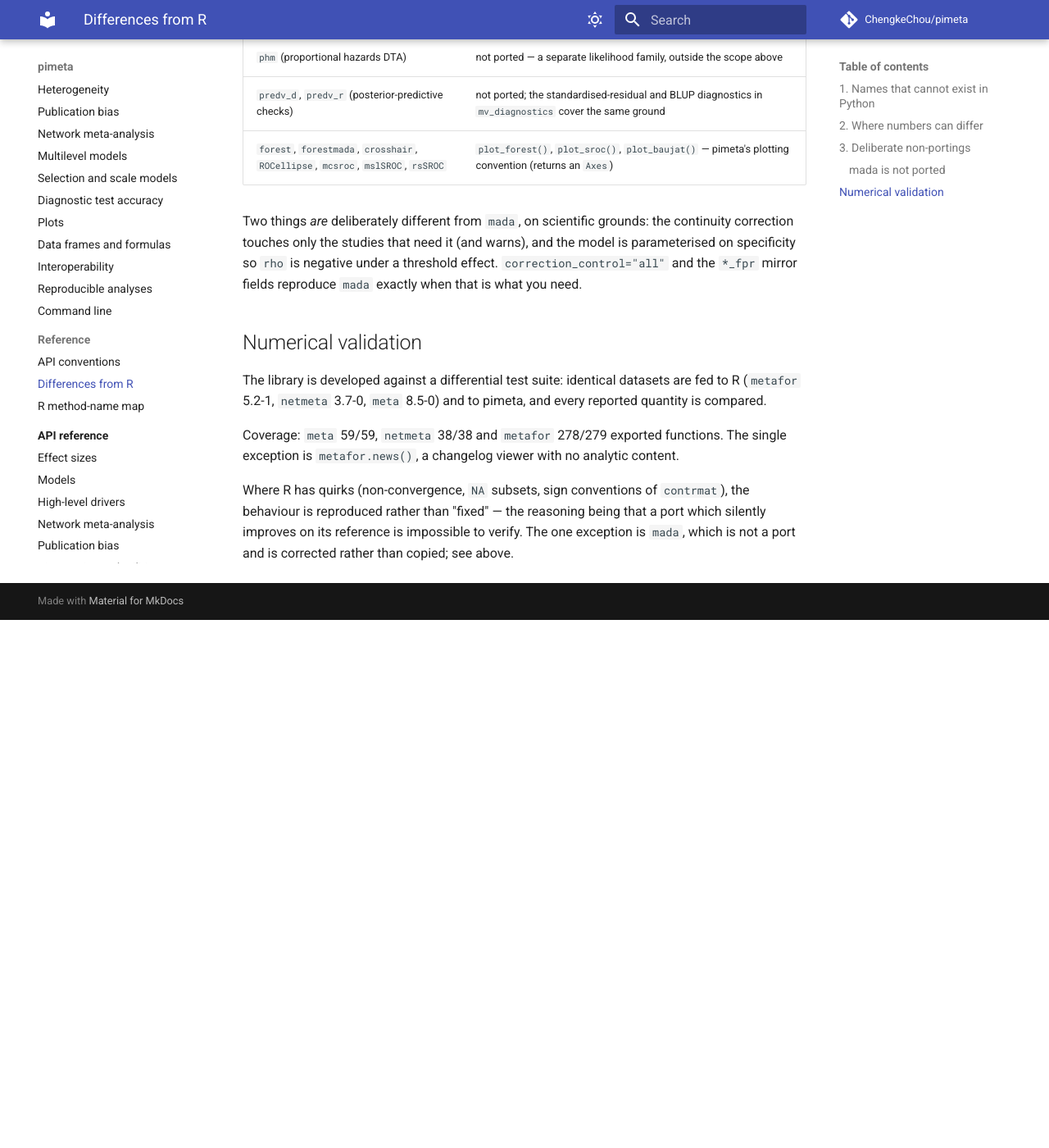
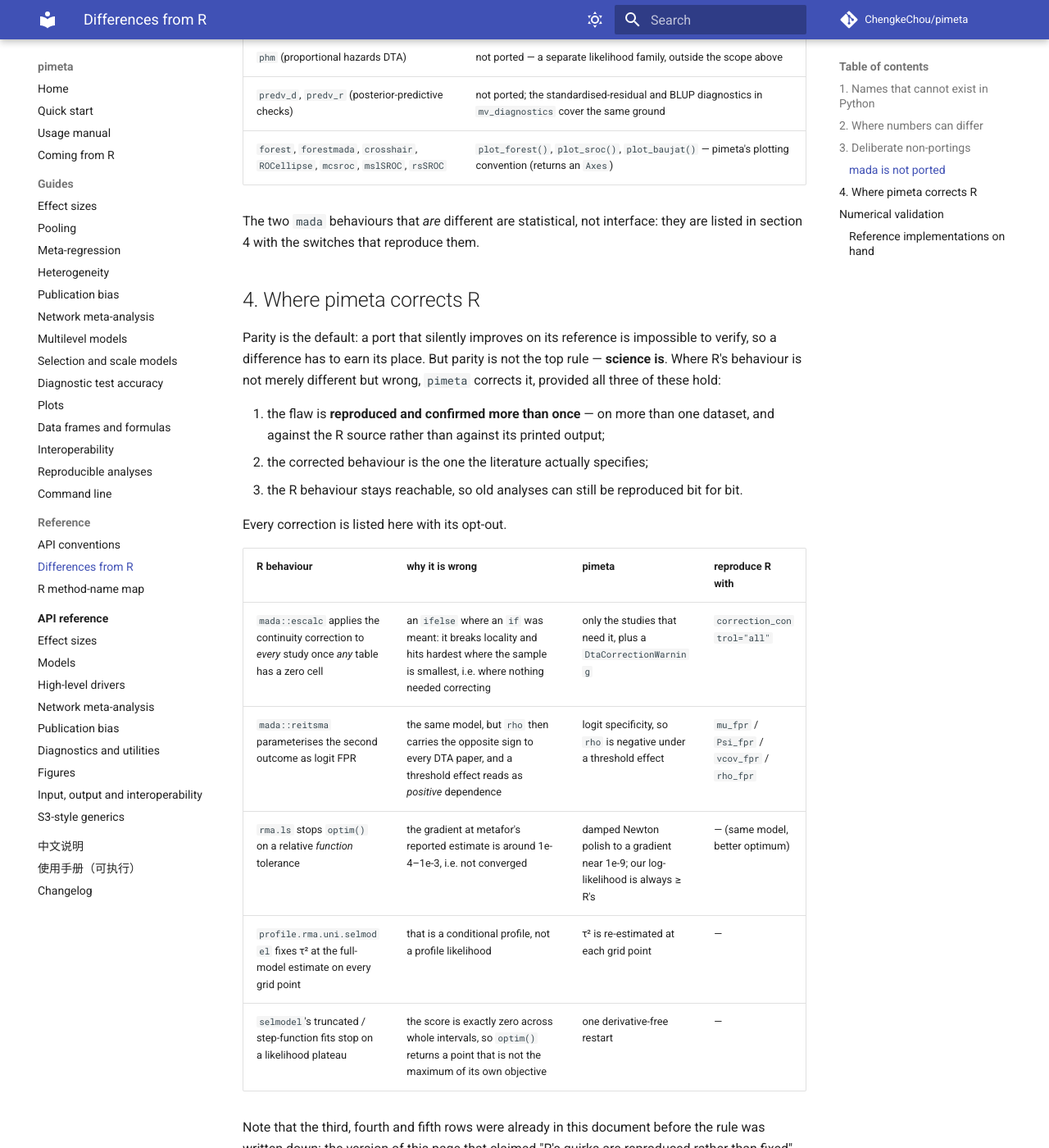
Before and after one commit to ChengkeChou/pimeta, an MkDocs documentation site: the page built from docs/reference/differences.md, in a window 1280 px wide and 1400 px high, scrolled down 3504 px. Shown: the whole window at 82% size. Built offline with MkDocs 1.6.1 and Material for MkDocs 9.7.7, drawn with Linux system fonts in a browser that asks for light colours; comment, search, counter and statistics services are not loaded; before the commit the page ends 4260 px from its top, so only the background shows below that; some of the changed text lies outside the part shown.

Commit message:
docs: make the correction policy general, and list the reference implementations
Parity is the default, but science wins. A behaviour may be corrected once the flaw is confirmed more than once (second dataset, and the R source rather than its printed output), the literature supports the corrected version, and the R behaviour stays reachable. Section 4 lists every correction with its opt-out, including the rma.ls/selmodel stopping rules that section 2 already documented -- this page previously claimed R's quirks were always reproduced, contradicting itself.

Also records the R packages now installed for validating the roadmap methods: rms 8.1.1, dosresmeta 2.2.0, metamisc 0.4.0, IPDfromKM 0.1.10, lme4 2.0.6, mvmeta 1.0.3.

```diff
--- a/docs/reference/differences.md
+++ b/docs/reference/differences.md
@@ -105,11 +105,36 @@
 | `predv_d`, `predv_r` (posterior-predictive checks) | not ported; the standardised-residual and BLUP diagnostics in `mv_diagnostics` cover the same ground |
 | `forest`, `forestmada`, `crosshair`, `ROCellipse`, `mcsroc`, `mslSROC`, `rsSROC` | `plot_forest()`, `plot_sroc()`, `plot_baujat()` — pimeta's plotting convention (returns an `Axes`) |
 
-Two things *are* deliberately different from `mada`, on scientific grounds:
-the continuity correction touches only the studies that need it (and warns),
-and the model is parameterised on specificity so `rho` is negative under a
-threshold effect. `correction_control="all"` and the `*_fpr` mirror fields
-reproduce `mada` exactly when that is what you need.
+The two `mada` behaviours that *are* different are statistical, not interface:
+they are listed in section 4 with the switches that reproduce them.
+
+## 4. Where pimeta corrects R
+
+Parity is the default: a port that silently improves on its reference is
+impossible to verify, so a difference has to earn its place. But parity is not
+the top rule — **science is**. Where R's behaviour is not merely different but
+wrong, `pimeta` corrects it, provided all three of these hold:
+
+1. the flaw is **reproduced and confirmed more than once** — on more than one
+dataset, and against the R source rather than against its printed output;
+2. the corrected behaviour is the one the literature actually specifies;
+3. the R behaviour stays reachable, so old analyses can still be reproduced
+   bit for bit.
+
+Every correction is listed here with its opt-out.
+
+| R behaviour | why it is wrong | pimeta | reproduce R with |
+|---|---|---|---|
+| `mada::escalc` applies the continuity correction to *every* study once *any* table has a zero cell | an `ifelse` where an `if` was meant: it breaks locality and hits hardest where the sample is smallest, i.e. where nothing needed correcting | only the studies that need it, plus a `DtaCorrectionWarning` | `correction_control="all"` |
+| `mada::reitsma` parameterises the second outcome as logit FPR | the same model, but `rho` then carries the opposite sign to every DTA paper, and a threshold effect reads as *positive* dependence | logit specificity, so `rho` is negative under a threshold effect | `mu_fpr` / `Psi_fpr` / `vcov_fpr` / `rho_fpr` |
+| `rma.ls` stops `optim()` on a relative *function* tolerance | the gradient at metafor's reported estimate is around 1e-4–1e-3, i.e. not converged | damped Newton polish to a gradient near 1e-9; our log-likelihood is always ≥ R's | — (same model, better optimum) |
+| `profile.rma.uni.selmodel` fixes τ² at the full-model estimate on every grid point | that is a conditional profile, not a profile likelihood | τ² is re-estimated at each grid point | — |
+| `selmodel`'s truncated / step-function fits stop on a likelihood plateau | the score is exactly zero across whole intervals, so `optim()` returns a point that is not the maximum of its own objective | one derivative-free restart | — |
+
+Note that the third, fourth and fifth rows were already in this document before
+the rule was written down: the version of this page that claimed "R's quirks are
+reproduced rather than fixed" contradicted its own section 2. The policy above
+is what the code had been doing all along.
 
 ## Numerical validation
 
@@ -121,8 +146,23 @@
 functions. The single exception is `metafor.news()`, a changelog viewer with no
 analytic content.
 
-Where R has quirks (non-convergence, `NA` subsets, sign conventions of
-`contrmat`), the behaviour is reproduced rather than "fixed" — the reasoning
-being that a port which silently improves on its reference is impossible to
-verify. The one exception is `mada`, which is not a port and is corrected
-rather than copied; see above.
+Where R has quirks in *presentation* (non-convergence warnings, `NA` subsets,
+sign conventions of `contrmat`), the behaviour is reproduced rather than
+"fixed". Where the quirk is in the *statistics*, section 4 applies.
+
+### Reference implementations on hand
+
+Every method pimeta adds is validated against an R implementation, not against a
+derivation alone. Installed and used for that purpose:
+
+| R package | version | what it validates |
+|---|---|---|
+| `metafor` | 5.2.1 | the bulk of the estimators |
+| `meta`, `netmeta` | 8.5.0, 3.7.0 | the `meta` and `netmeta` surfaces |
+| `clubSandwich` | 0.7.0 | `rve` — CR2/CR3 and the Satterthwaite degrees of freedom |
+| `mada` | 0.5.12 | `dta` — estimator only, see section 4 for the two corrections |
+| `rms` | 8.1.1 | restricted cubic splines (`rcs`) for non-linear meta-regression |
+| `dosresmeta` | 2.2.0 | dose–response meta-analysis, including the within-study covariance |
+| `metamisc` | 0.4.0 | prediction-model performance meta-analysis |
+| `IPDfromKM` | 0.1.10 | Guyot's Kaplan–Meier reconstruction and RMST |
+| `mvmeta`, `lme4` | 1.0.3, 2.0.6 | multivariate and mixed-model cross-checks |
```
